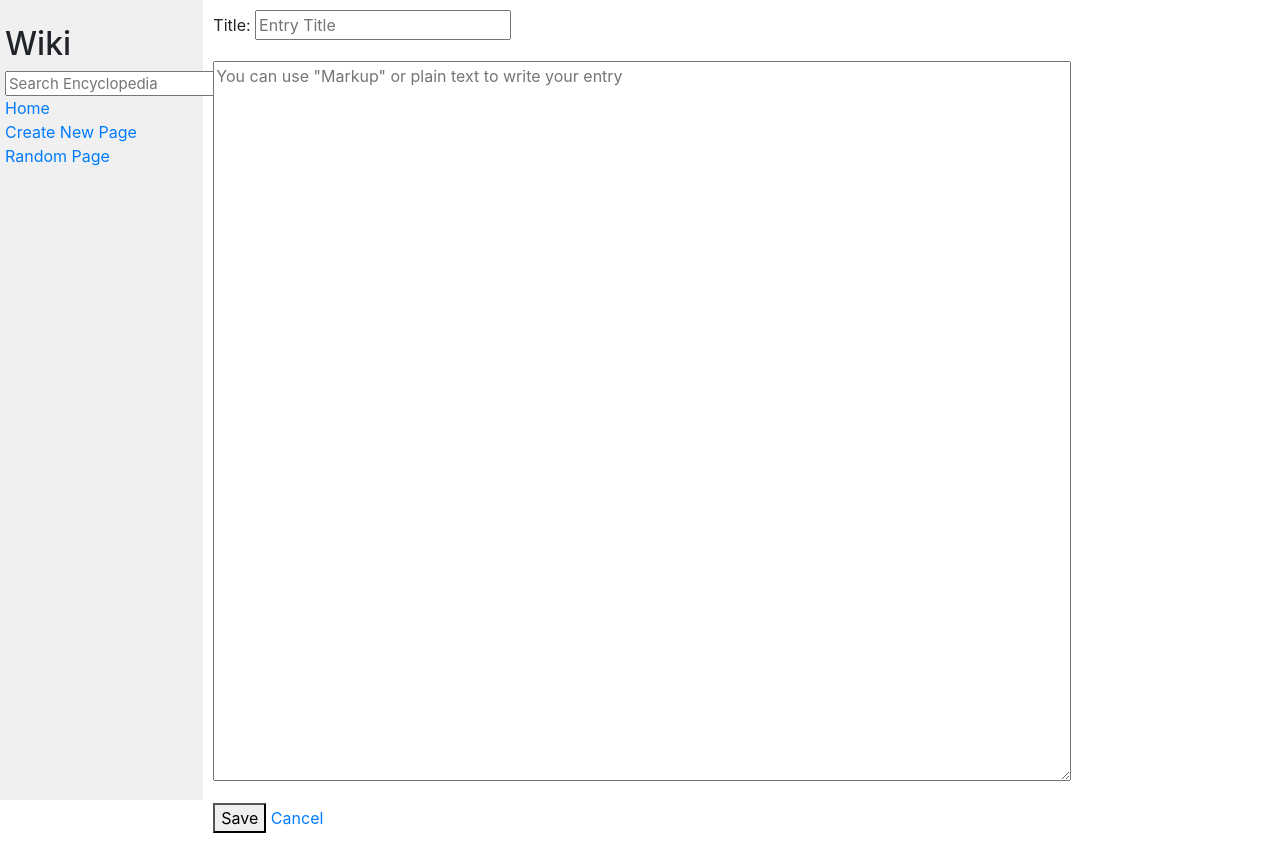
After one commit to bojo-vas/wiki, a Django app: page /create_new in a window 1280 px wide. The commit adds this page. Run offline with Django 3.2, Linux system fonts and the light colour scheme; some libraries are stand-ins or nearby versions.

Commit message:
many changes

```diff
--- /dev/null
+++ b/encyclopedia/forms.py
@@ -0,0 +1,13 @@
+from django import forms
+
+
+class SearchForm(forms.Form):
+    searched = forms.CharField(label='',
+                               widget=forms.TextInput(attrs={'placeholder': 'Search Encyclopedia'}), max_length=100)
+
+
+class NewPage(forms.Form):
+    title = forms.CharField(label='Title:', widget=forms.TextInput(
+        attrs={'placeholder': 'Entry Title', 'class': 'title'}), max_length=100)
+    content = forms.CharField(label='', widget=forms.Textarea(
+        attrs={'placeholder': 'You can use "Markup" or plain text to write your entry', 'class': 'content'}))
--- a/encyclopedia/templates/encyclopedia/layout.html
+++ b/encyclopedia/templates/encyclopedia/layout.html
@@ -23,7 +23,7 @@
                     <a href="{% url 'index' %}">Home</a>
                 </div>
                 <div>
-                    Create New Page
+                    <a href="{% url 'new_page' %}">Create New Page</a>
                 </div>
                 <div>
                     <a href="{% url 'random' %}">Random Page</a>
--- /dev/null
+++ b/encyclopedia/templates/encyclopedia/new_page.html
@@ -0,0 +1,22 @@
+{% extends "encyclopedia/layout.html" %}
+
+{% block title %}
+{{ header }}
+{% endblock %}
+
+{% block body %}
+    {% if duplicated %}
+        <div class="alert alert-danger" role="alert">
+            Page with the same title already exist. Check it out and edit it if necessary.
+        </div>
+    {% endif %}
+    <form action="{% url 'new_page' %}" method="post">
+        {% csrf_token %}
+        <div class="text-fields">
+            {{ add_form }}
+        </div>
+        <div class="buttons">
+            <button name="save">Save</button> <a href="{% url 'index' %}" class="button">Cancel</a>
+        </div>
+    </form>
+{% endblock %}
--- a/encyclopedia/templates/encyclopedia/topic.html
+++ b/encyclopedia/templates/encyclopedia/topic.html
@@ -5,6 +5,10 @@
 {% endblock %}
 
 {% block body %}
+    {% if error %}
+    {% else %}
+    <a href="{% url 'edit_page' %}">Edit</a>
+    {% endif %}
     {% for line in text %}
         {{ line|safe }}
     {% endfor %}
--- a/encyclopedia/urls.py
+++ b/encyclopedia/urls.py
@@ -8,4 +8,6 @@ urlpatterns = [
     path("random", views.random, name="random"),
     path("wiki/<str:title>", views.topic, name="topic"),
     path("search_results", views.search, name="search"),
-]
+    path("create_new", views.new_page, name="new_page"),
+    path("edit_page", views.edit_page, name="edit_page"),
+    ]
--- a/encyclopedia/util.py
+++ b/encyclopedia/util.py
@@ -23,6 +23,7 @@ def save_entry(title, content):
     content. If an existing entry with the same title already exists,
     it is replaced.
     """
+
     filename = f"entries/{title}.md"
     if default_storage.exists(filename):
         default_storage.delete(filename)
--- a/encyclopedia/views.py
+++ b/encyclopedia/views.py
@@ -1,21 +1,15 @@
-from django.http import HttpResponse, HttpResponseRedirect
+from django.http import HttpResponseRedirect
 from django.shortcuts import render
 from django.urls import reverse
-
-from django import forms
 
 import markdown2
 from random import choice
 
-from . import util
-
-
-class SearchForm(forms.Form):
-    searched = forms.CharField(label='', widget=forms.TextInput(attrs={'placeholder': 'Search Encyclopedia'}), max_length=100)
+from . import util, forms
 
 
 def index(request):
-    form = SearchForm()
+    form = forms.SearchForm()
     context = {
         "header": "All Pages",
         "entries": util.list_entries(),
@@ -28,7 +22,8 @@ def error(request):
     context = {
         "title": "Error",
         "text": ["<H1>Error</H1>", "<p>Requested page was not found</p>"],
-        "form": SearchForm()
+        "form": forms.SearchForm(),
+        "error": True
     }
     return render(request, "encyclopedia/topic.html", context)
 
@@ -46,27 +41,31 @@ def topic(request, title):
         context = {
             "title": title,
             "text": [i for i in text.split('\n')],
-            "form": SearchForm()
+            "form": forms.SearchForm()
         }
+        request.session["last_entry"] = found
 
         return render(request, "encyclopedia/topic.html", context)
+
     return HttpResponseRedirect(reverse("error"))
 
 
 def search(request):
     results = []
     if request.method == "POST":
-        form = SearchForm(request.POST)
+        form = forms.SearchForm(request.POST)
 
         if form.is_valid():
             text = form.cleaned_data["searched"].lower()
             entries = util.list_entries()
             for title in entries:
-                if text in title.lower():
+                if text == title.lower():
+                    return HttpResponseRedirect(reverse("topic", args=[text, ]))
+                elif text in title.lower():
                     results.append(title)
 
     else:
-        form = SearchForm()
+        form = forms.SearchForm()
 
     context = {
         "header": "Found Results",
@@ -74,3 +73,65 @@ def search(request):
         "form": form
     }
     return render(request, "encyclopedia/index.html", context)
+
+
+def new_page(request):
+    duplicated = False
+    title = None
+    content = None
+
+    if request.method == "POST":
+        add_form = forms.NewPage(request.POST)
+
+        if add_form.is_valid():
+            title = add_form.cleaned_data["title"]
+            while not title[0].isalnum():
+                title = title[1:]
+
+            content = add_form.cleaned_data["content"]
+            entries = util.list_entries()
+
+            if title.lower() in [entry.lower() for entry in entries] and not request.session["edit_mode"]:
+                duplicated = True
+
+            else:
+                if not title.isupper():
+                    title = title.title()
+                full_content = f"# {title}\n\n{content}"
+                util.save_entry(title, full_content)
+                return HttpResponseRedirect(reverse("topic", args=[title, ]))
+
+    else:
+        add_form = forms.NewPage()
+
+    context = {
+        "header": "New Entry",
+        "form": forms.SearchForm(),
+        "add_form": add_form.as_p(),
+        "duplicated": duplicated,
+        "title": title,
+        "content": content,
+    }
+    return render(request, "encyclopedia/new_page.html", context)
+
+
+def edit_page(request):
+    request.session["edit_mode"] = True
+    last_page = request.session["last_entry"].split("\n")
+    full_content = [line for line in last_page if line.strip() != '']
+
+    title = full_content[0].strip("#").lstrip()
+    content = '\n'.join(full_content[1:]).lstrip()
+
+    add_form = forms.NewPage(initial={'title': title, 'content': content})
+
+    context = {
+        "header": "Edit Entry",
+        "form": forms.SearchForm(),
+        "add_form": add_form.as_p(),
+        "duplicated": False,
+        "title": title,
+        "content": content,
+    }
+
+    return render(request, "encyclopedia/new_page.html", context)
```
Also changed, not shown: entries/CSS.md (+1 -1 lines), entries/Git.md (+8 -0 lines), entries/Lists.md (added, +47 -0 lines), entries/New List.md (added, +27 -0 lines), db.sqlite3, entries/Bojidar Vasilev.md (renamed from entries/Bojo.md), entries/Django.md (line endings or trailing spaces).
